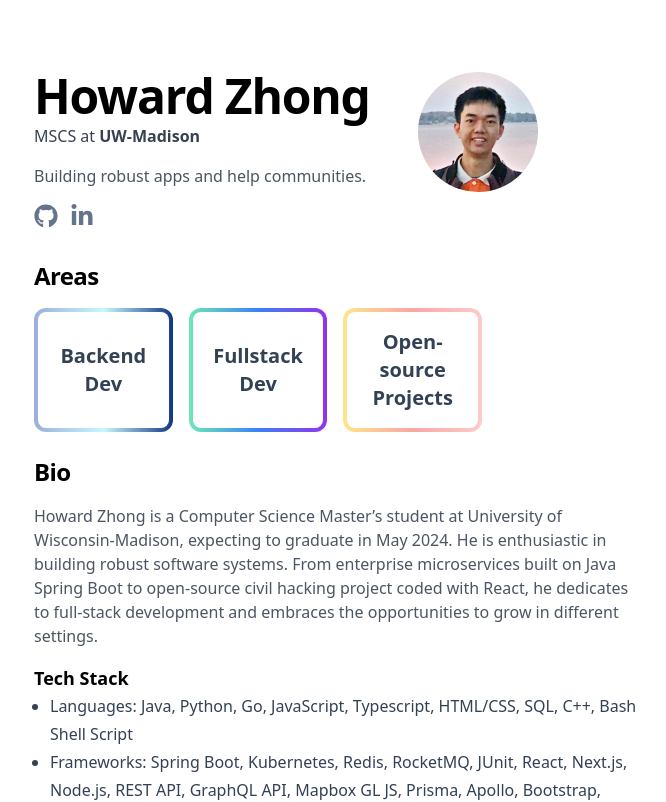
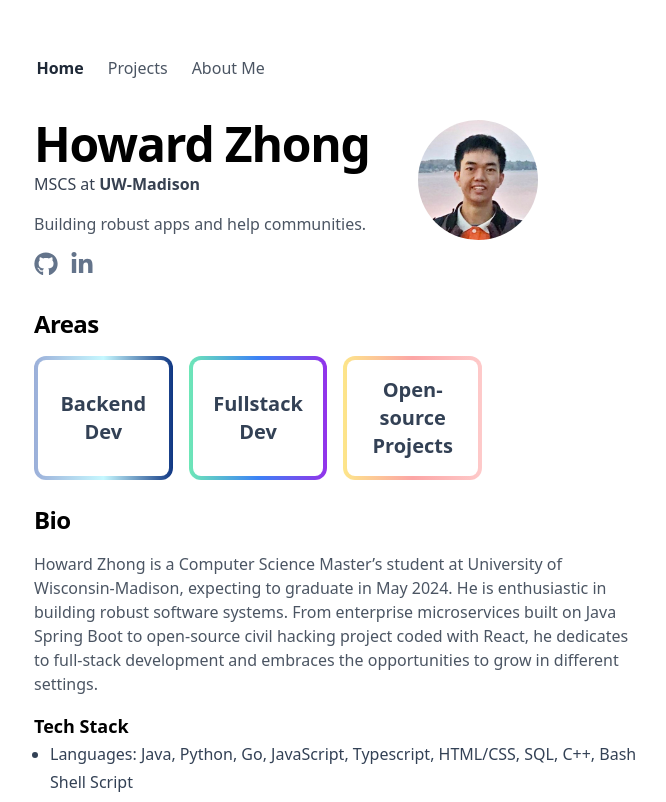
Before and after one commit to h2zh/personal-website, a Next.js app: page / in a window 1280 px wide. Shown: the top 802 px of the page, without its empty margins (302-968 px from the left). Built offline with nearby package versions, Linux system fonts and the light colour scheme.

Commit message:
fix navbar problem on desktop browsers

```diff
--- a/components/navbar.tsx
+++ b/components/navbar.tsx
@@ -56,7 +56,8 @@ const Navbar = () => {
         <nav
           className={cn(
             isNavbarVisible ? "visible" : "hidden",
-            "flex flex-row justify-start relative max-w-xl pb-2 text-gray-900"
+            "sm:flex flex-row justify-start relative max-w-xl pb-2 text-gray-900"
+            // sm:flex aims to display whole navbar when screen size grow
           )}
         >
           <div className="ml-[-0.60rem]">
```
Also changed, not shown: components/header.tsx (added).
